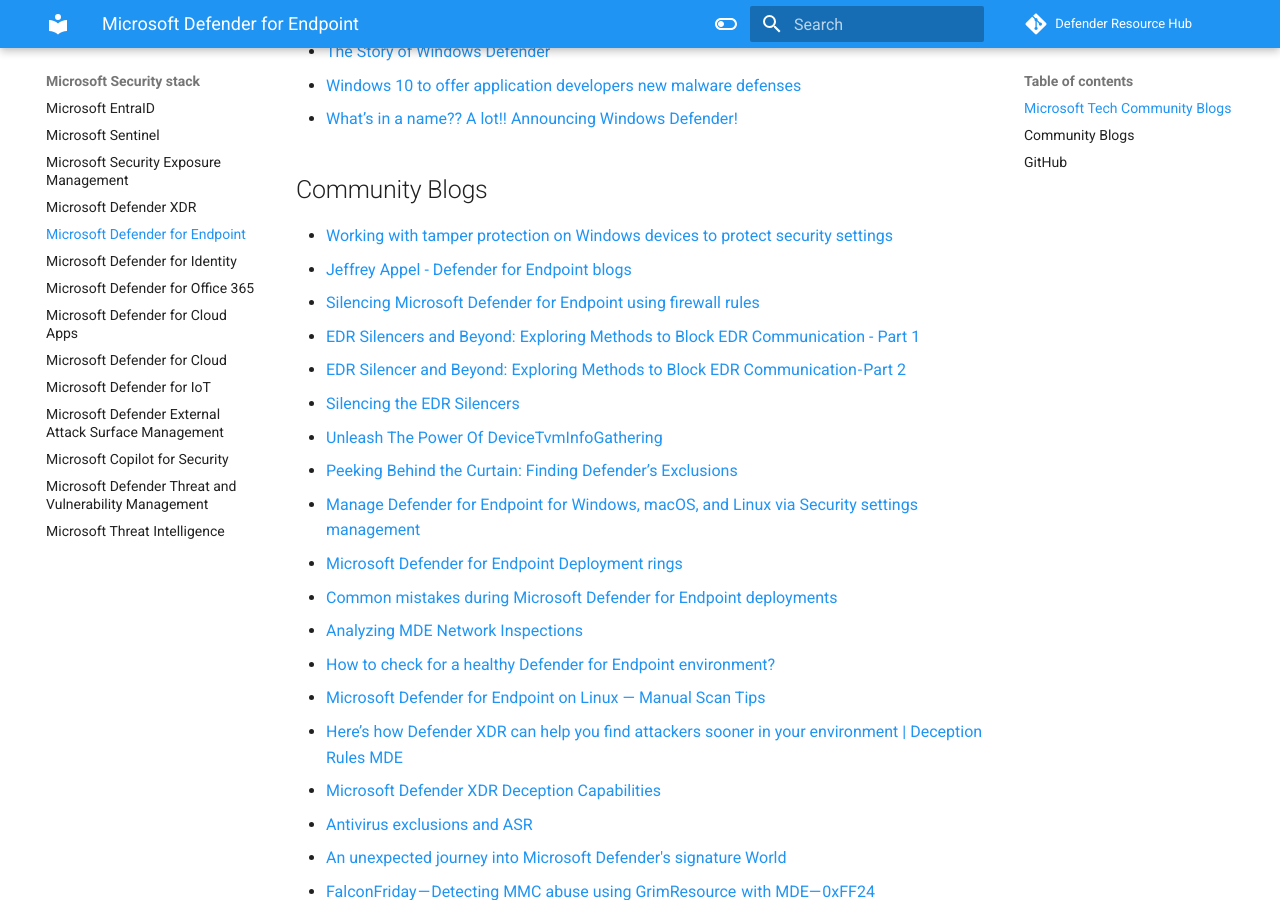
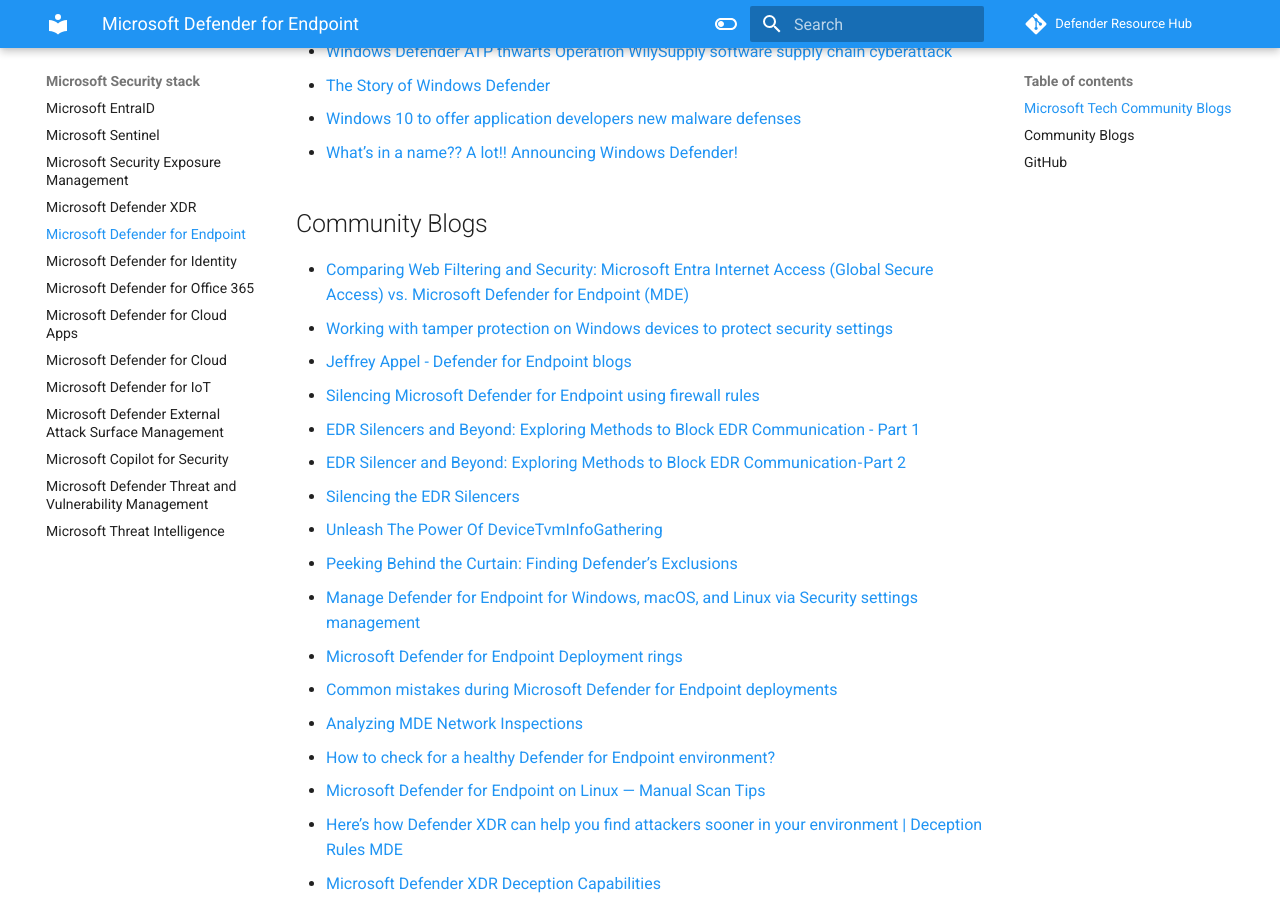
Before and after one commit to alexverboon/DefenderResourceHub, an MkDocs documentation site: the page built from docs/mde.md, in a window 1280 px wide and 900 px high, scrolled down 9236 px. Built offline with MkDocs 1.6.1 and Material for MkDocs 9.7.7, drawn with Linux system fonts in a browser that asks for light colours; comment, search, counter and statistics services are not loaded; some of the changed text lies outside the part shown.

Commit message:
Defender for endpoint updates

```diff
--- a/docs/mde.md
+++ b/docs/mde.md
@@ -12,6 +12,7 @@
 
 ## Microsoft Tech Community Blogs
 
+- [Block malicious command lines with Microsoft Defender for Endpoint](https://techcommunity.microsoft.com/blog/microsoftdefenderatpblog/block-malicious-command-lines-with-microsoft-defender-for-endpoint/4373943)
 - [Get greater visibility with aggregated reporting of endpoint telemetry signals](https://techcommunity.microsoft.com/blog/microsoftdefenderatpblog/get-greater-visibility-with-aggregated-reporting-of-endpoint-telemetry-signals/4366712)
 - [Defender for Endpoint extends support to ARM-based Linux servers](https://techcommunity.microsoft.com/blog/microsoftdefenderatpblog/defender-for-endpoint-extends-support-to-arm-based-linux-servers/4364066)
 - [Protect your single-core Linux servers with Defender](https://techcommunity.microsoft.com/blog/microsoftdefenderatpblog/protect-your-single-core-linux-servers-with-defender/4356966)
@@ -256,6 +257,7 @@
 
 ## Community Blogs
 
+- [Comparing Web Filtering and Security: Microsoft Entra Internet Access (Global Secure Access) vs. Microsoft Defender for Endpoint (MDE)](https://www.vansurksum.com/2025/01/28/comparing-web-filtering-and-security-microsoft-entra-internet-access-global-secure-access-vs-microsoft-defender-for-endpoint-mde/)
 - [Working with tamper protection on Windows devices to protect security settings](https://petervanderwoude.nl/post/tag/microsoft-defender-for-endpoint/)
 - [Jeffrey Appel - Defender for Endpoint blogs](https://jeffreyappel.nl/tag/defender-for-endpoint/)
 - [Silencing Microsoft Defender for Endpoint using firewall rules](https://medium.com/csis-techblog/silencing-microsoft-defender-for-endpoint-using-firewall-rules-3839a8bf8d18)
```
Also changed, not shown: other parts of docs/mde.md (+1 -0 lines).
